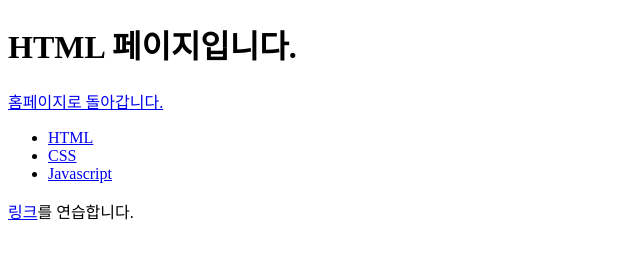
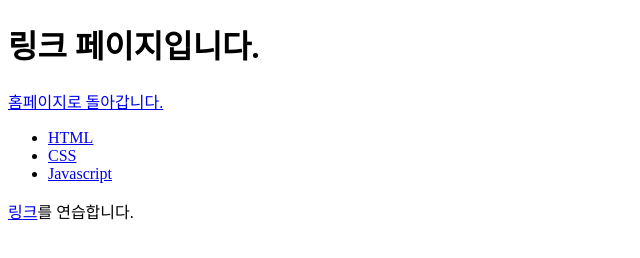
Before and after one commit to CJYjob/Egoing---WEB1---HTML-Internet, a plain HTML site: page 1.html in a window 1280 px wide. Shown: the whole page, without its empty margins (0-640 px from the left). Drawn offline with Linux system fonts and the light colour scheme.

Commit message:
Update 1.html

```diff
--- a/1.html
+++ b/1.html
@@ -7,7 +7,7 @@
 </head>
 <body>
 
-    <h1>HTML 페이지입니다.</h1>
+    <h1>링크 페이지입니다.</h1>
     <a href="index.html">홈페이지로 돌아갑니다.</a>
 
     <ul>
```
